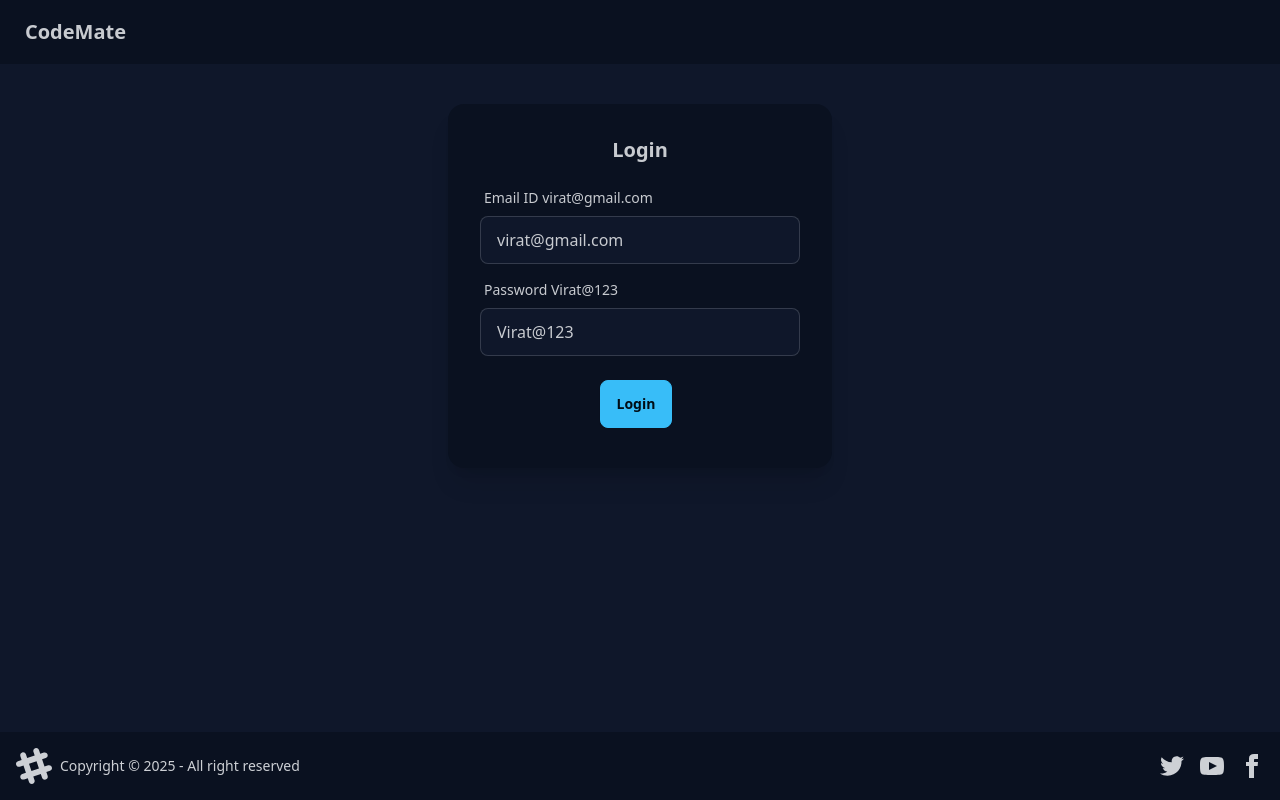
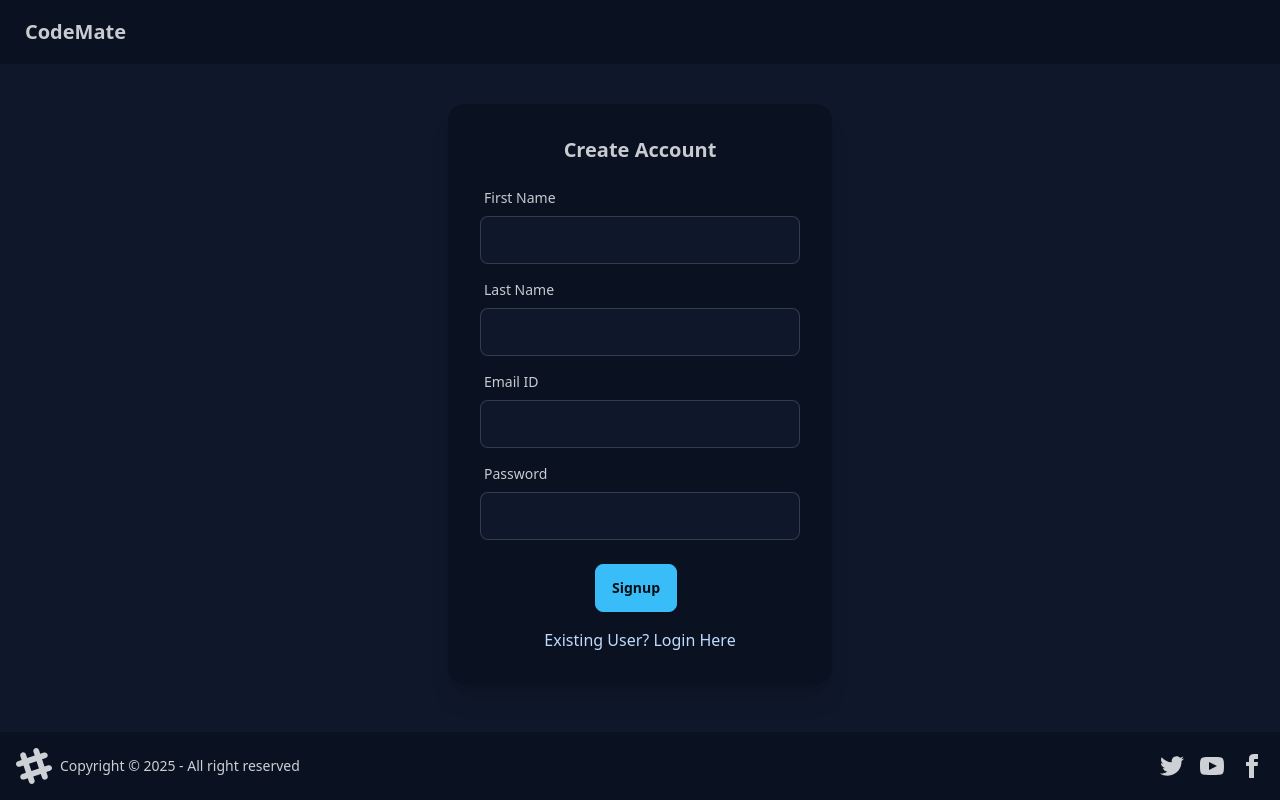
Before and after one commit to SatyamMishraSam/codemate-web, a React (Vite) app: page /login in a window 1280 px wide. Built offline with nearby package versions, Linux system fonts and the light colour scheme; no server answers.

Commit message:
front-end done

```diff
--- a/src/App.jsx
+++ b/src/App.jsx
@@ -8,6 +8,7 @@ import appStore from "./utils/appStore";
 import Feed from "./components/Feed";
 import Connections from "./components/Connections";
 import Requests from "./components/Requests";
+import Error from "./components/Error";
 
 function App() {
   return (
@@ -21,6 +22,7 @@ function App() {
               <Route path="/profile" element={<Profile />} />
               <Route path="/connections" element={<Connections />} />
               <Route path="/requests" element={<Requests />} />
+              <Route path="*" element={<Error />} />
             </Route>
           </Routes>
         </BrowserRouter>
--- a/src/components/EditProfile.jsx
+++ b/src/components/EditProfile.jsx
@@ -9,8 +9,8 @@ import { addUser } from "../utils/userSlice";
 const EditProfile = ({ user }) => {
   const [firstName, setFirstName] = useState(user.firstName);
   const [lastName, setLastName] = useState(user.lastName);
-  const [age, setAge] = useState(user.age);
-  const [gender, setGender] = useState(user.gender);
+  const [age, setAge] = useState(user.age || "");
+  const [gender, setGender] = useState(user.gender || "");
   const [photoURL, setPhotoURL] = useState(user.photoURL);
   const [about, setAbout] = useState(user.about);
   const [err, setErr] = useState("");
--- /dev/null
+++ b/src/components/Error.jsx
@@ -0,0 +1,13 @@
+import React from "react";
+
+const Error = () => {
+  return (
+    <div style={{ textAlign: "center", marginTop: "50px" }}>
+      <h1>404</h1>
+      <p>Oops! The page you are looking for does not exist.</p>
+      <a href="/">Go Back to Home</a>
+    </div>
+  );
+};
+
+export default Error;
--- a/src/components/Feed.jsx
+++ b/src/components/Feed.jsx
@@ -24,7 +24,13 @@ const Feed = () => {
   useEffect(() => {
     getFeed();
   }, []);
-
+  if (!feed) return null;
+  if (feed.length <= 0)
+    return (
+      <h1 className="flex justify-center my-10">
+        No New Users Found On CodeMate
+      </h1>
+    );
   return (
     feed && (
       <div className="flex justify-center my-10">
--- a/src/components/Login.jsx
+++ b/src/components/Login.jsx
@@ -8,8 +8,13 @@ import { ToastContainer, toast } from "react-toastify";
 import "react-toastify/dist/ReactToastify.css";
 
 const Login = () => {
-  const [email, setEmail] = useState("virat@gmail.com");
-  const [password, setPassword] = useState("Virat@123");
+  const [email, setEmail] = useState("");
+  const [password, setPassword] = useState("");
+  const [firstName, setFirstName] = useState("");
+  const [lastName, setLastName] = useState("");
+
+  const [isLoginForm, setIsLogin] = useState(false);
+
   const [err, setErr] = useState("");
   const dispatch = useDispatch();
   const navigate = useNavigate();
@@ -29,9 +34,41 @@ const Login = () => {
       toast.success("Login successful!", {
         position: "top-center",
       });
-      navigate("/");
+      return navigate("/");
     } catch (e) {
-      console.log(e);
+      console.log(e?.response?.data);
+      setErr(e?.response?.data);
+      toast.error("Login failed! Please check your credentials.", {
+        position: "top-center",
+      });
+    }
+  };
+
+  const handleSignUp = async () => {
+    if (!firstName || !lastName || !email || !password) {
+      setErr("All fields are required!");
+      toast.error("All fields are required!", {
+        position: "top-center",
+      });
+      return; // Prevent further execution
+    }
+    try {
+      const res = await axios.post(
+        BASE_URL + "/signup",
+        { firstName, lastName, email, password },
+        { withCredentials: true }
+      );
+
+      if (res?.data?.data) {
+        dispatch(addUser(res.data.data));
+        return navigate("/profile");
+      } else {
+        setErr("Invalid response from server");
+        toast.error("Signup failed! Please fill the correct Details.", {
+          position: "top-center",
+        });
+      }
+    } catch (e) {
       setErr(e?.response?.data);
       toast.error("Login failed! Please check your credentials.", {
         position: "top-center",
@@ -43,11 +80,41 @@ const Login = () => {
     <div className="flex justify-center my-10">
       <div className="card bg-base-300 w-96 shadow-xl">
         <div className="card-body">
-          <h2 className="card-title justify-center">Login</h2>
+          <h2 className="card-title justify-center">
+            {isLoginForm ? "Login" : "Create Account"}
+          </h2>
           <div>
+            {!isLoginForm && (
+              <>
+                <label className="form-control w-full max-w-xs my-2">
+                  <div className="label">
+                    <span className="label-text">First Name </span>
+                  </div>
+                  <input
+                    type="text"
+                    placeholder=""
+                    value={firstName}
+                    onChange={(e) => setFirstName(e.target.value)}
+                    className="input input-bordered w-full max-w-xs"
+                  />
+                </label>
+                <label className="form-control w-full max-w-xs my-2">
+                  <div className="label">
+                    <span className="label-text">Last Name </span>
+                  </div>
+                  <input
+                    type="text"
+                    placeholder=""
+                    value={lastName}
+                    onChange={(e) => setLastName(e.target.value)}
+                    className="input input-bordered w-full max-w-xs"
+                  />
+                </label>
+              </>
+            )}
             <label className="form-control w-full max-w-xs my-2">
               <div className="label">
-                <span className="label-text">Email ID {email} </span>
+                <span className="label-text">Email ID</span>
               </div>
               <input
                 type="text"
@@ -59,7 +126,7 @@ const Login = () => {
             </label>
             <label className="form-control w-full max-w-xs my-2">
               <div className="label">
-                <span className="label-text">Password {password} </span>
+                <span className="label-text">Password </span>
               </div>
               <input
                 type="text"
@@ -74,11 +141,22 @@ const Login = () => {
           {err && <p className="text-red-600">Error : {err} </p>}
 
           <div className="card-actions justify-center m-2">
-            <button className="btn btn-primary" onClick={handleLogin}>
-              Login
+            <button
+              className="btn btn-primary"
+              onClick={isLoginForm ? handleLogin : handleSignUp}
+            >
+              {isLoginForm ? "Login" : "Signup"}
             </button>
             <ToastContainer position="top-center" />
           </div>
+          <p
+            className="text-blue-200 text-center cursor-pointer"
+            onClick={() => setIsLogin(!isLoginForm)}
+          >
+            {isLoginForm
+              ? "New User ? Signup Here"
+              : "Existing User? Login Here"}
+          </p>
         </div>
       </div>
     </div>
--- a/src/components/UserCard.jsx
+++ b/src/components/UserCard.jsx
@@ -1,7 +1,26 @@
+import axios from "axios";
 import React from "react";
+import { BASE_URL } from "../utils/constants";
+import { useDispatch, useSelector } from "react-redux";
+import { removeUserFromFeed } from "../utils/feedSlice";
 
 const UserCard = ({ user }) => {
-  const { firstName, lastName, age, skills, about, photoURL, gender } = user;
+  const { _id, firstName, lastName, age, skills, about, photoURL, gender } =
+    user;
+  const feed = useSelector((store) => store.feed);
+  const dispatch = useDispatch();
+
+  const handleSendRequest = async (status, userId) => {
+    try {
+      const res = await axios.post(
+        BASE_URL + "/request/send/" + status + "/" + userId,
+        {},
+        { withCredentials: true }
+      );
+      dispatch(removeUserFromFeed(userId));
+    } catch (e) {}
+  };
+
   return (
     <div className="card  bg-base-300 w-96 shadow-xl">
       <figure>
@@ -46,8 +65,18 @@ const UserCard = ({ user }) => {
           <span className="text-blue-500">About:</span> {about}
         </p>
         <div className="card-actions justify-center my-4">
-          <button className="btn btn-primary">Ignore </button>
-          <button className="btn btn-secondary">Interested</button>
+          <button
+            className="btn btn-primary"
+            onClick={() => handleSendRequest("ignored", _id)}
+          >
+            Ignore{" "}
+          </button>
+          <button
+            className="btn btn-secondary"
+            onClick={() => handleSendRequest("interested", _id)}
+          >
+            Interested
+          </button>
         </div>
       </div>
     </div>
--- a/src/utils/feedSlice.js
+++ b/src/utils/feedSlice.js
@@ -8,9 +8,12 @@ const feedSlice = createSlice({
     addFeed: (state, action) => {
       return action.payload;
     },
-    removeFeed: (state, action) => null,
+    removeUserFromFeed: (state, action) => {
+      const newFeed = state.filter((user) => user._id !== action.payload);
+      return newFeed;
+    },
   },
 });
 
-export const { addFeed,removeFeed } = feedSlice.actions;
+export const { addFeed, removeUserFromFeed } = feedSlice.actions;
 export default feedSlice.reducer;
--- a/src/utils/requestsSlice.js
+++ b/src/utils/requestsSlice.js
@@ -7,9 +7,12 @@ const requestSlice = createSlice({
     addRequests: (state, action) => {
       return action.payload;
     },
-    removeRequests: () => null,
+    removeRequest: (state, action) => {
+      const newArray = state.filter((r) => r._id !== action.payload);
+      return newArray;
+    },
   },
 });
 
-export const { addRequests, removeRequests } = requestSlice.actions;
+export const { addRequests, removeRequest } = requestSlice.actions;
 export default requestSlice.reducer;
```
Also changed, not shown: src/components/Requests.jsx (+71 -5 lines).
